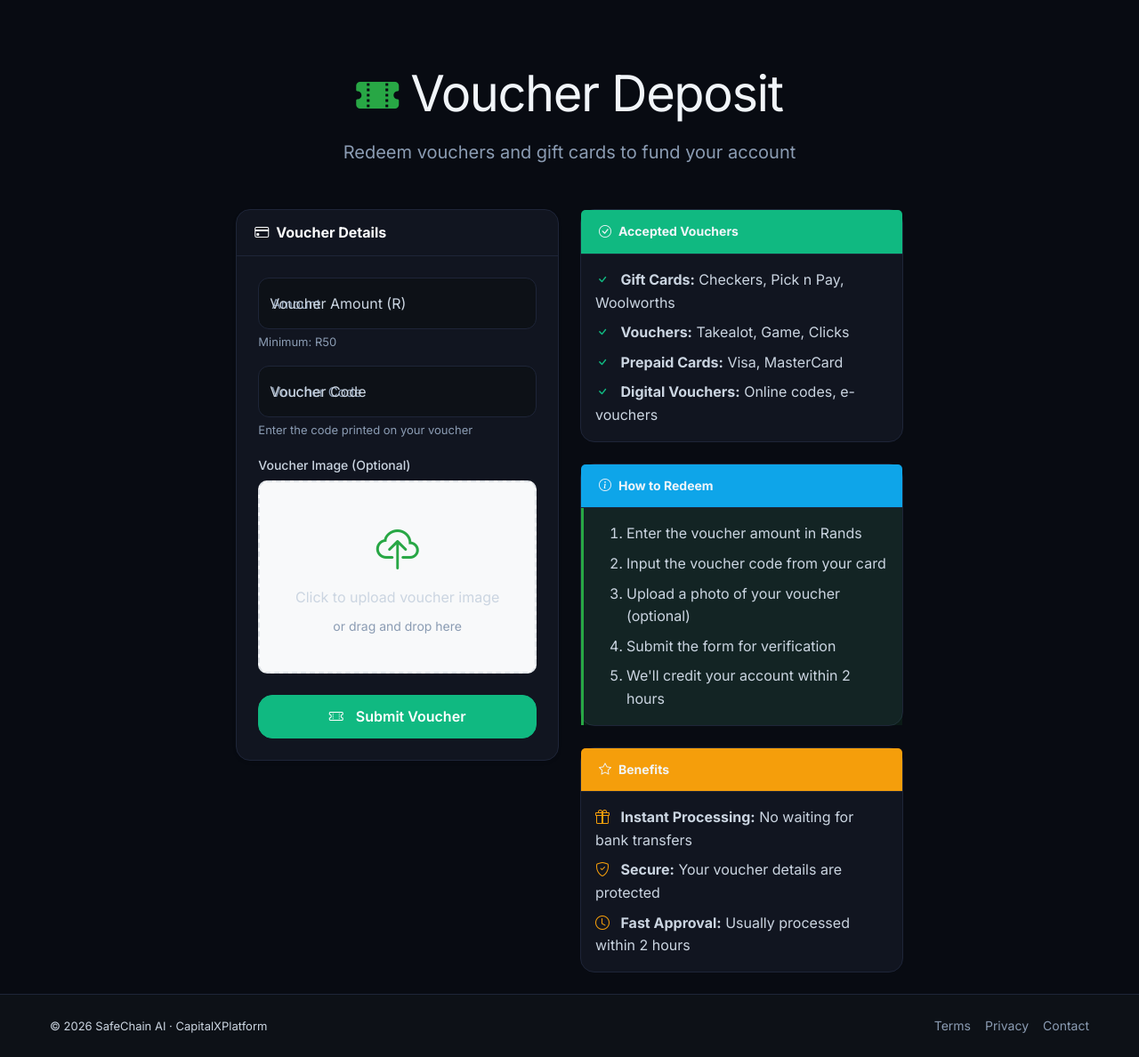
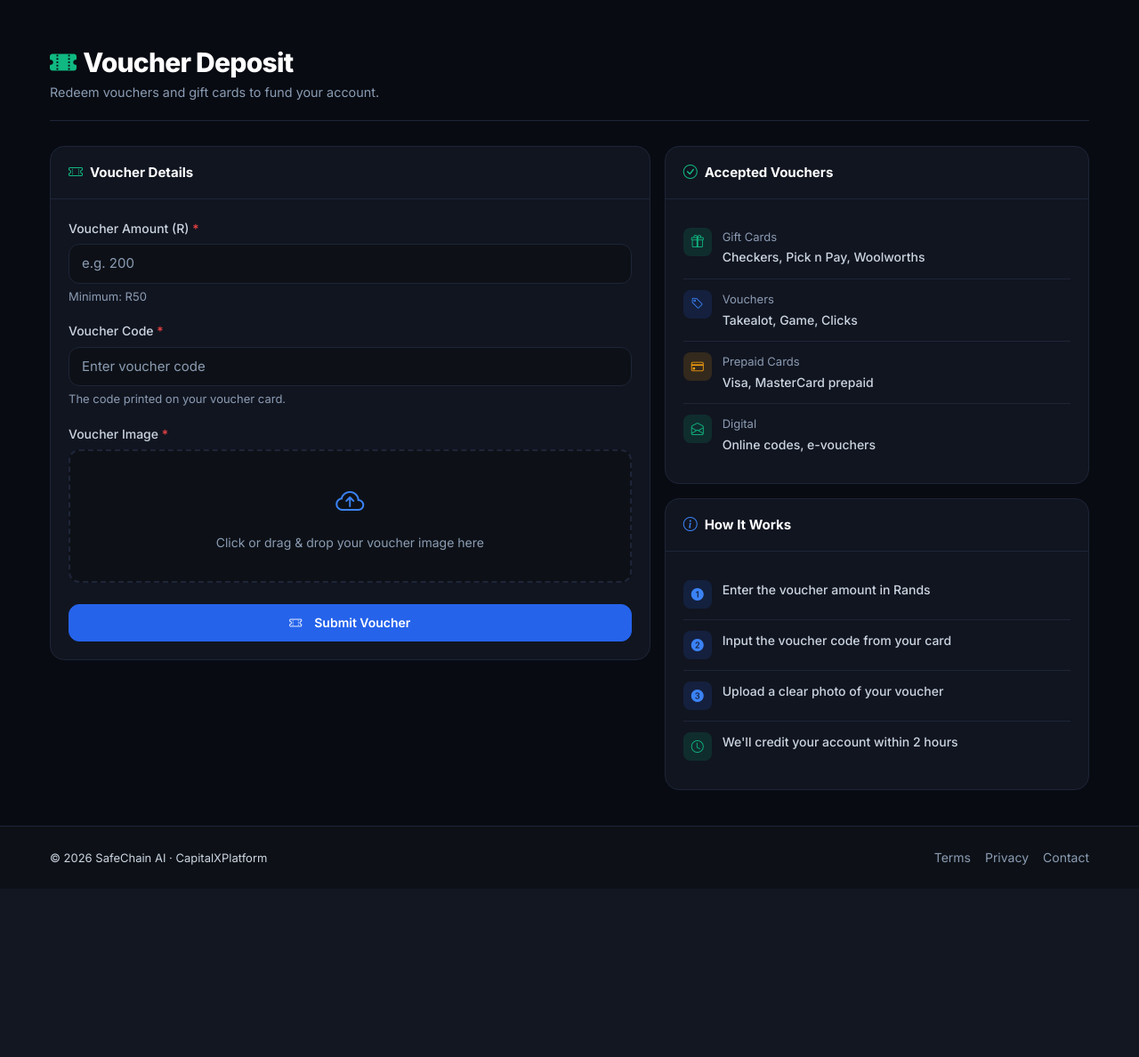
Before and after one commit to VarsityPlug0/CapitalX-RTN, a Django app: page /voucher-deposit/ in a window 1280 px wide. Shown: the part 73-1261 px from the top of the page at 89% size. After the commit the page ends 1045 px from the top, so only its background shows below. Run offline with Django 5.2, Linux system fonts and the light colour scheme; a user stored in the database is signed in.

Commit message:
fix: duplicate footer + voucher deposit image upload
- base.html: suppress footer on home page via request.path != '/'
  (bulletproof fix independent of block inheritance)
- voucher_deposit.html: full rewrite with cx design system; fixed
  double-click event on upload area (was onclick attr + JS listener);
  image input now overlays the drop zone directly (no conflict); drag-
  and-drop uses DataTransfer to correctly assign files to input; image
  marked required to match the view's validation; live preview works

Co-Authored-By: Claude Sonnet 4.6 <noreply@anthropic.com>

```diff
--- a/core/templates/base.html
+++ b/core/templates/base.html
@@ -82,6 +82,7 @@
     {% endblock %}
 
     {% block footer %}
+    {% if request.path != '/' %}
     <!-- Footer -->
     <footer class="footer">
         <div class="container">
@@ -95,6 +96,7 @@
             </div>
         </div>
     </footer>
+    {% endif %}
     {% endblock footer %}
 
     <script src="https://cdn.jsdelivr.net/npm/bootstrap@5.3.0/dist/js/bootstrap.bundle.min.js"></script>
--- a/core/templates/core/voucher_deposit.html
+++ b/core/templates/core/voucher_deposit.html
@@ -5,115 +5,90 @@
 
 {% block extra_css %}
 <style>
-    .voucher-card {
-        background: linear-gradient(135deg, #28a745 0%, #20c997 100%);
-        border: none;
-        color: white;
-    }
-    .voucher-icon {
-        font-size: 3rem;
-        color: #28a745;
-    }
-    .form-control-lg {
-        padding: 1rem 1.25rem;
-        font-size: 1.25rem;
-    }
-    .upload-area {
-        border: 2px dashed #dee2e6;
-        border-radius: 10px;
-        padding: 40px 20px;
-        text-align: center;
-        background: #f8f9fa;
-        transition: all 0.3s;
-        cursor: pointer;
-    }
-    .upload-area:hover {
-        border-color: #28a745;
-        background: rgba(40, 167, 69, 0.05);
-    }
-    .upload-area.dragover {
-        border-color: #28a745;
-        background: rgba(40, 167, 69, 0.1);
-    }
-    .file-preview {
-        max-width: 200px;
-        max-height: 200px;
-        border-radius: 8px;
-        margin-top: 15px;
-    }
-    .instructions-card {
-        background-color: rgba(40, 167, 69, 0.1);
-        border-left: 3px solid #28a745;
-    }
+  .vd-header { padding: 1.75rem 0 1.25rem; border-bottom: 1px solid var(--cx-card-border); margin-bottom: 1.75rem; }
+  .vd-header h1 { font-size: clamp(1.375rem,4vw,1.875rem); font-weight: 800; color: #fff; margin: 0 0 .25rem; }
+  .vd-header p { color: var(--cx-muted); margin: 0; font-size: .9rem; }
+
+  .vd-card { background: var(--cx-card); border: 1px solid var(--cx-card-border); border-radius: 16px; overflow: hidden; margin-bottom: 1rem; }
+  .vd-card-header { padding: 1rem 1.25rem; border-bottom: 1px solid var(--cx-card-border); display: flex; align-items: center; gap: .5rem; }
+  .vd-card-title { font-size: .9375rem; font-weight: 700; color: #fff; margin: 0; }
+  .vd-card-body { padding: 1.25rem; }
+
+  /* Upload area */
+  .vd-upload { border: 2px dashed var(--cx-card-border); border-radius: 12px; padding: 2rem 1rem; text-align: center; background: var(--cx-bg-2); cursor: pointer; transition: all .15s; position: relative; }
+  .vd-upload:hover, .vd-upload.dragover { border-color: var(--cx-blue); background: rgba(37,99,235,.06); }
+  .vd-upload input[type="file"] { position: absolute; inset: 0; width: 100%; height: 100%; opacity: 0; cursor: pointer; }
+  .vd-upload i { font-size: 2rem; color: var(--cx-blue-light); margin-bottom: .5rem; display: block; }
+  .vd-upload p { color: var(--cx-muted); font-size: .875rem; margin: 0; }
+  .vd-upload .vd-upload-name { color: var(--cx-green); font-size: .8125rem; margin-top: .5rem; display: none; }
+
+  .vd-preview { max-width: 100%; max-height: 200px; border-radius: 10px; margin-top: 1rem; display: none; border: 1px solid var(--cx-card-border); }
+
+  /* Info list */
+  .vd-info-item { display: flex; align-items: flex-start; gap: .75rem; padding: .75rem 0; border-bottom: 1px solid var(--cx-card-border); }
+  .vd-info-item:last-child { border-bottom: none; }
+  .vd-info-icon { width: 32px; height: 32px; border-radius: 8px; display: flex; align-items: center; justify-content: center; flex-shrink: 0; font-size: .875rem; }
+  .vd-info-icon.green  { background: rgba(16,185,129,.15); color: var(--cx-green); }
+  .vd-info-icon.blue   { background: rgba(37,99,235,.15); color: var(--cx-blue-light); }
+  .vd-info-icon.yellow { background: rgba(245,158,11,.15); color: #f59e0b; }
+  .vd-info-label { font-size: .8125rem; color: var(--cx-muted); margin-bottom: .125rem; }
+  .vd-info-value { font-size: .875rem; color: var(--cx-text-2); font-weight: 500; }
 </style>
 {% endblock %}
 
 {% block content %}
-<div class="container mt-5">
-    <div class="row justify-content-center">
-        <div class="col-lg-8">
-            <!-- Header -->
-            <div class="text-center mb-5">
-                <h1 class="display-4 mb-3">
-                    <i class="bi bi-ticket-perforated-fill voucher-icon"></i>
-                    Voucher Deposit
-                </h1>
-                <p class="lead text-muted">Redeem vouchers and gift cards to fund your account</p>
+
+<div class="vd-header">
+  <h1><i class="bi bi-ticket-perforated-fill me-2" style="color:var(--cx-green);"></i>Voucher Deposit</h1>
+  <p>Redeem vouchers and gift cards to fund your account.</p>
 </div>
 
 {% if messages %}
   {% for message in messages %}
-                    <div class="alert alert-{{ message.tags }} alert-dismissible fade show" role="alert">
+    <div class="alert alert-{{ message.tags }} alert-dismissible fade show mb-3" role="alert">
       {{ message }}
       <button type="button" class="btn-close" data-bs-dismiss="alert"></button>
     </div>
   {% endfor %}
 {% endif %}
 
-            <div class="row">
-                <!-- Voucher Deposit Form -->
-                <div class="col-lg-6">
-                    <div class="card shadow-sm">
-                        <div class="card-header voucher-card">
-                            <h5 class="mb-0 text-white">
-                                <i class="bi bi-credit-card me-2"></i>Voucher Details
-                            </h5>
+<div class="row g-3">
+
+  <!-- Form -->
+  <div class="col-lg-7">
+    <div class="vd-card">
+      <div class="vd-card-header">
+        <i class="bi bi-ticket-perforated" style="color:var(--cx-green);"></i>
+        <span class="vd-card-title">Voucher Details</span>
       </div>
-                        <div class="card-body p-4">
-                            <form method="post" enctype="multipart/form-data" id="voucher-deposit-form">
+      <div class="vd-card-body">
+        <form method="post" enctype="multipart/form-data" id="voucher-form">
           {% csrf_token %}
 
-                                <!-- Voucher Amount -->
-                                <div class="form-floating mb-3">
-                                    <input type="number" name="amount" id="amount" class="form-control form-control-lg"
-                                           placeholder="Amount" min="50" step="0.01" required>
-                                    <label for="amount">Voucher Amount (R)</label>
+          <div class="mb-3">
+            <label for="amount" class="form-label">Voucher Amount (R) <span style="color:var(--cx-red);">*</span></label>
+            <input type="number" name="amount" id="amount" class="form-control" placeholder="e.g. 200" min="50" step="0.01" required>
             <div class="form-text">Minimum: R50</div>
           </div>
 
-                                <!-- Voucher Code -->
-                                <div class="form-floating mb-3">
-                                    <input type="text" name="voucher_code" id="voucher_code" class="form-control form-control-lg"
-                                           placeholder="Voucher Code" required>
-                                    <label for="voucher_code">Voucher Code</label>
-                                    <div class="form-text">Enter the code printed on your voucher</div>
+          <div class="mb-3">
+            <label for="voucher_code" class="form-label">Voucher Code <span style="color:var(--cx-red);">*</span></label>
+            <input type="text" name="voucher_code" id="voucher_code" class="form-control" placeholder="Enter voucher code" required>
+            <div class="form-text">The code printed on your voucher card.</div>
           </div>
 
-                                <!-- Voucher Image Upload -->
           <div class="mb-4">
-                                    <label class="form-label">Voucher Image (Optional)</label>
-                                    <div class="upload-area" id="upload-area" onclick="document.getElementById('voucher_image').click()">
-                                        <i class="bi bi-cloud-upload voucher-icon mb-3"></i>
-                                        <p class="mb-2">Click to upload voucher image</p>
-                                        <p class="text-muted small mb-0">or drag and drop here</p>
-                                        <input type="file" name="voucher_image" id="voucher_image"
-                                               accept="image/*" style="display: none;">
+            <label class="form-label">Voucher Image <span style="color:var(--cx-red);">*</span></label>
+            <div class="vd-upload" id="upload-area">
+              <input type="file" name="voucher_image" id="voucher_image" accept="image/*" required>
+              <i class="bi bi-cloud-arrow-up"></i>
+              <p>Click or drag &amp; drop your voucher image here</p>
+              <div class="vd-upload-name" id="file-name"></div>
             </div>
-                                    <div id="file-preview" style="display: none;"></div>
+            <img id="img-preview" class="vd-preview" alt="Voucher preview">
           </div>
 
-                                <!-- Submit Button -->
-                                <button type="submit" class="btn btn-success btn-lg w-100">
+          <button type="submit" class="btn btn-primary w-100">
             <i class="bi bi-ticket-perforated me-2"></i>Submit Voucher
           </button>
         </form>
@@ -121,155 +96,114 @@
     </div>
   </div>
 
-                <!-- Voucher Information -->
-                <div class="col-lg-6">
-                    <!-- Accepted Vouchers -->
-                    <div class="card mb-4">
-                        <div class="card-header bg-success text-white">
-                            <h6 class="mb-0">
-                                <i class="bi bi-check-circle me-2"></i>Accepted Vouchers
-                            </h6>
+  <!-- Info panel -->
+  <div class="col-lg-5">
+    <div class="vd-card mb-3">
+      <div class="vd-card-header">
+        <i class="bi bi-check-circle" style="color:var(--cx-green);"></i>
+        <span class="vd-card-title">Accepted Vouchers</span>
       </div>
-                        <div class="card-body">
-                            <ul class="list-unstyled mb-0">
-                                <li class="mb-2">
-                                    <i class="bi bi-check text-success me-2"></i>
-                                    <strong>Gift Cards:</strong> Checkers, Pick n Pay, Woolworths
-                                </li>
-                                <li class="mb-2">
-                                    <i class="bi bi-check text-success me-2"></i>
-                                    <strong>Vouchers:</strong> Takealot, Game, Clicks
-                                </li>
-                                <li class="mb-2">
-                                    <i class="bi bi-check text-success me-2"></i>
-                                    <strong>Prepaid Cards:</strong> Visa, MasterCard
-                                </li>
-                                <li class="mb-0">
-                                    <i class="bi bi-check text-success me-2"></i>
-                                    <strong>Digital Vouchers:</strong> Online codes, e-vouchers
-                                </li>
-                            </ul>
+      <div class="vd-card-body">
+        <div class="vd-info-item">
+          <div class="vd-info-icon green"><i class="bi bi-gift"></i></div>
+          <div><div class="vd-info-label">Gift Cards</div><div class="vd-info-value">Checkers, Pick n Pay, Woolworths</div></div>
+        </div>
+        <div class="vd-info-item">
+          <div class="vd-info-icon blue"><i class="bi bi-tag"></i></div>
+          <div><div class="vd-info-label">Vouchers</div><div class="vd-info-value">Takealot, Game, Clicks</div></div>
+        </div>
+        <div class="vd-info-item">
+          <div class="vd-info-icon yellow"><i class="bi bi-credit-card"></i></div>
+          <div><div class="vd-info-label">Prepaid Cards</div><div class="vd-info-value">Visa, MasterCard prepaid</div></div>
+        </div>
+        <div class="vd-info-item">
+          <div class="vd-info-icon green"><i class="bi bi-envelope-open"></i></div>
+          <div><div class="vd-info-label">Digital</div><div class="vd-info-value">Online codes, e-vouchers</div></div>
+        </div>
       </div>
     </div>
 
-                    <!-- Instructions -->
-                    <div class="card">
-                        <div class="card-header bg-info text-white">
-                            <h6 class="mb-0">
-                                <i class="bi bi-info-circle me-2"></i>How to Redeem
-                            </h6>
+    <div class="vd-card">
+      <div class="vd-card-header">
+        <i class="bi bi-info-circle" style="color:var(--cx-blue-light);"></i>
+        <span class="vd-card-title">How It Works</span>
       </div>
-                        <div class="card-body instructions-card">
-                            <ol class="mb-0">
-                                <li class="mb-2">Enter the voucher amount in Rands</li>
-                                <li class="mb-2">Input the voucher code from your card</li>
-                                <li class="mb-2">Upload a photo of your voucher (optional)</li>
-                                <li class="mb-2">Submit the form for verification</li>
-                                <li class="mb-0">We'll credit your account within 2 hours</li>
-                            </ol>
+      <div class="vd-card-body">
+        <div class="vd-info-item">
+          <div class="vd-info-icon blue"><i class="bi bi-1-circle-fill"></i></div>
+          <div><div class="vd-info-value">Enter the voucher amount in Rands</div></div>
         </div>
+        <div class="vd-info-item">
+          <div class="vd-info-icon blue"><i class="bi bi-2-circle-fill"></i></div>
+          <div><div class="vd-info-value">Input the voucher code from your card</div></div>
         </div>
-
-                    <!-- Benefits -->
-                    <div class="card mt-4">
-                        <div class="card-header bg-warning text-dark">
-                            <h6 class="mb-0">
-                                <i class="bi bi-star me-2"></i>Benefits
-                            </h6>
+        <div class="vd-info-item">
+          <div class="vd-info-icon blue"><i class="bi bi-3-circle-fill"></i></div>
+          <div><div class="vd-info-value">Upload a clear photo of your voucher</div></div>
         </div>
-                        <div class="card-body">
-                            <ul class="list-unstyled mb-0">
-                                <li class="mb-2">
-                                    <i class="bi bi-gift text-warning me-2"></i>
-                                    <strong>Instant Processing:</strong> No waiting for bank transfers
-                                </li>
-                                <li class="mb-2">
-                                    <i class="bi bi-shield-check text-warning me-2"></i>
-                                    <strong>Secure:</strong> Your voucher details are protected
-                                </li>
-                                <li class="mb-0">
-                                    <i class="bi bi-clock text-warning me-2"></i>
-                                    <strong>Fast Approval:</strong> Usually processed within 2 hours
-                                </li>
-                            </ul>
+        <div class="vd-info-item">
+          <div class="vd-info-icon green"><i class="bi bi-clock"></i></div>
+          <div><div class="vd-info-value">We'll credit your account within 2 hours</div></div>
         </div>
       </div>
     </div>
   </div>
-        </div>
-    </div>
+
 </div>
 {% endblock %}
 
 {% block extra_js %}
 <script>
-    // File upload handling
+  const fileInput = document.getElementById('voucher_image');
   const uploadArea = document.getElementById('upload-area');
-    const fileInput = document.getElementById('voucher_image');
-    const filePreview = document.getElementById('file-preview');
+  const fileName = document.getElementById('file-name');
+  const imgPreview = document.getElementById('img-preview');
 
-    // Click to upload
-    uploadArea.addEventListener('click', () => fileInput.click());
-
-    // Drag and drop
-    uploadArea.addEventListener('dragover', (e) => {
-        e.preventDefault();
-        uploadArea.classList.add('dragover');
+  fileInput.addEventListener('change', function() {
+    if (this.files.length > 0) showFile(this.files[0]);
   });
 
-    uploadArea.addEventListener('dragleave', () => {
-        uploadArea.classList.remove('dragover');
+  uploadArea.addEventListener('dragover', function(e) {
+    e.preventDefault();
+    this.classList.add('dragover');
   });
-
-    uploadArea.addEventListener('drop', (e) => {
+  uploadArea.addEventListener('dragleave', function() {
+    this.classList.remove('dragover');
+  });
+  uploadArea.addEventListener('drop', function(e) {
     e.preventDefault();
-        uploadArea.classList.remove('dragover');
+    this.classList.remove('dragover');
     const files = e.dataTransfer.files;
     if (files.length > 0) {
-            fileInput.files = files;
-            handleFileSelect(files[0]);
+      // Transfer files to the input
+      const dt = new DataTransfer();
+      dt.items.add(files[0]);
+      fileInput.files = dt.files;
+      showFile(files[0]);
     }
   });
 
-    // File selection
-    fileInput.addEventListener('change', (e) => {
-        if (e.target.files.length > 0) {
-            handleFileSelect(e.target.files[0]);
+  function showFile(file) {
+    if (!file.type.startsWith('image/')) {
+      alert('Please select an image file.');
+      return;
     }
-    });
-
-    function handleFileSelect(file) {
-        if (file.type.startsWith('image/')) {
+    fileName.textContent = file.name;
+    fileName.style.display = 'block';
     const reader = new FileReader();
     reader.onload = function(e) {
-                filePreview.innerHTML = `
-                    <img src="${e.target.result}" alt="Voucher Preview" class="file-preview">
-                    <p class="text-muted small mt-2">${file.name}</p>
-                `;
-                filePreview.style.display = 'block';
+      imgPreview.src = e.target.result;
+      imgPreview.style.display = 'block';
     };
     reader.readAsDataURL(file);
-        } else {
-            alert('Please select an image file.');
-        }
   }
 
-    // Form validation
-    document.getElementById('voucher-deposit-form').addEventListener('submit', function(e) {
-        const amount = document.getElementById('amount').value;
-        const code = document.getElementById('voucher_code').value;
-
-        if (!amount || !code) {
-            e.preventDefault();
-            alert('Please fill in all required fields.');
-            return;
-        }
-
-        if (parseFloat(amount) < 50) {
-            e.preventDefault();
-            alert('Minimum voucher amount is R50.');
-            return;
-        }
+  document.getElementById('voucher-form').addEventListener('submit', function(e) {
+    const amount = parseFloat(document.getElementById('amount').value);
+    const code = document.getElementById('voucher_code').value.trim();
+    if (!amount || amount < 50) { e.preventDefault(); alert('Minimum voucher amount is R50.'); return; }
+    if (!code || code.length < 5) { e.preventDefault(); alert('Please enter a valid voucher code.'); return; }
+    if (!fileInput.files.length) { e.preventDefault(); alert('Please upload a voucher image.'); return; }
   });
 </script>
 {% endblock %}
```
Lines whose indentation alone changed are shown as unchanged.
